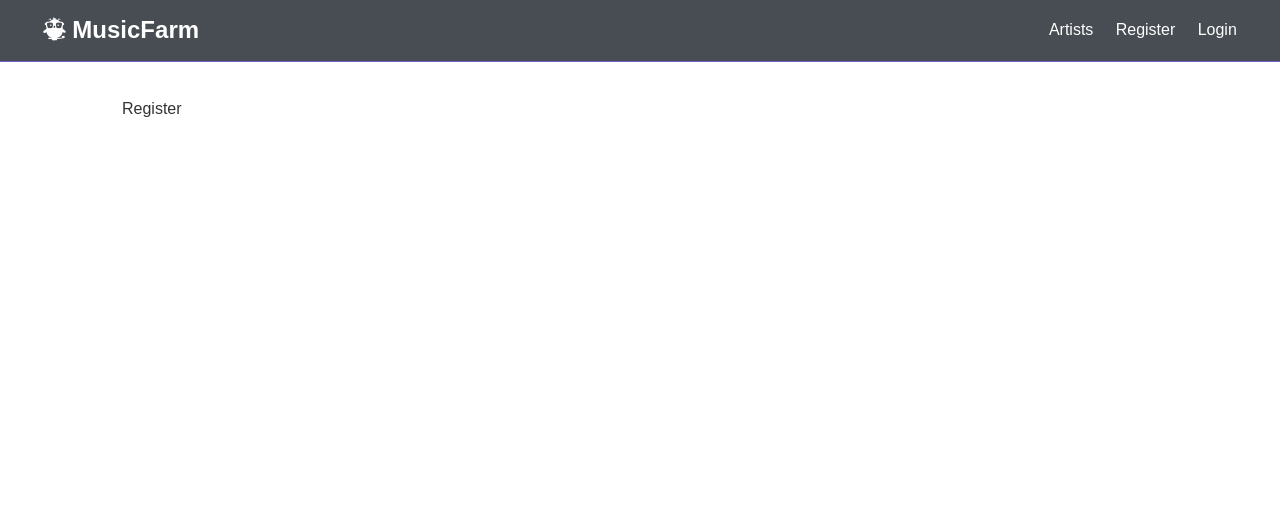
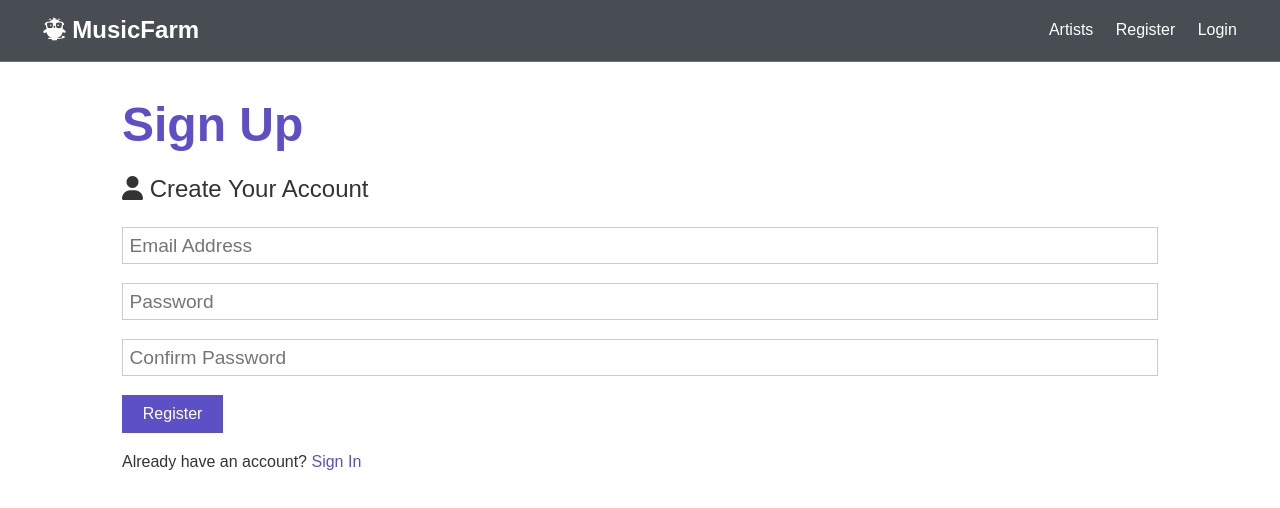
Before and after one commit to pledovski/MusicFarm, a React (Create React App) app in the folder client/: page /register in a window 1280 px wide. Shown: the top 508 px of the page. Built offline with nearby package versions, Linux system fonts and the light colour scheme; the HTML template or start-up script is replaced by a standard one.

Commit message:
SignIn / SignUp forms added

```diff
--- a/client/src/App.js
+++ b/client/src/App.js
@@ -8,7 +8,7 @@
 
 const App = () =>
     <Router>
-      <Fragment className="App">
+      <Fragment>
         <Navbar />
         <Route exact path="/" component={ Landing } />
         <section className="container">
@@ -17,7 +17,7 @@
             <Route exact path="/login" component={ Login } />
           </Switch>
         </section>
-    </Fragment>
+      </Fragment>
     </Router>
 
 
--- a/client/src/components/auth/Login.js
+++ b/client/src/components/auth/Login.js
@@ -1,10 +1,53 @@
-import React from 'react'
+import React, { Fragment, useState } from 'react';
+import { Link } from 'react-router-dom';
 
 const Login = () => {
+  const [formData, setFormData] = useState({
+    email: '',
+    password: ''
+  });
+
+  const { email, password } = formData;
+
+  const onChange = e => setFormData({ ...formData, [e.target.name]: e.target.value });
+
+  const onSubmit = async e => {
+    e.preventDefault();
+    console.log('SUCCESS');
+  }
+
   return (
-    <div>
-      Login
-    </div>
+    <Fragment>
+      <h1 className="large text-primary">Sign In</h1>
+      <p className="lead"><i className="fas fa-user"></i> Sign Into Your Account</p>
+      <form className="form" onSubmit={e => onSubmit(e)}>
+        <div className="form-group">
+          <input
+            type="email"
+            placeholder="Email Address"
+            name="email"
+            value={email}
+            onChange={e => onChange(e)}
+            required
+          />
+        </div>
+        <div className="form-group">
+          <input
+            type="password"
+            placeholder="Password"
+            name="password"
+            value={password}
+            onChange={e => onChange(e)}
+            minLength="6"
+            required
+          />
+        </div>
+        <input type="submit" className="btn btn-primary" value="Login" />
+      </form>
+      <p className="my-1">
+        Don't have an account? <Link to="/register">Sign Up</Link>
+      </p>
+    </Fragment>
   )
 }
 
--- a/client/src/components/auth/Register.js
+++ b/client/src/components/auth/Register.js
@@ -1,10 +1,69 @@
-import React from 'react'
+import React, { Fragment, useState } from 'react';
+import { Link } from 'react-router-dom';
 
 const Register = () => {
+  const [formData, setFormData] = useState({
+    email: '',
+    password: '',
+    password2: ''
+  });
+
+  const { email, password, password2 } = formData;
+
+  const onChange = e => setFormData({ ...formData, [e.target.name]: e.target.value });
+
+  const onSubmit = async e => {
+    e.preventDefault();
+    if(password !== password2) {
+      console.log('Passwords do not match');
+    } else {
+      console.log('SUCCESS');
+    }
+  }
+
   return (
-    <div>
-      Register
-    </div>
+    <Fragment>
+      <h1 className="large text-primary">Sign Up</h1>
+      <p className="lead"><i className="fas fa-user"></i> Create Your Account</p>
+      <form className="form" onSubmit={e => onSubmit(e)}>
+        <div className="form-group">
+          <input
+            type="email"
+            placeholder="Email Address"
+            name="email"
+            value={email}
+            onChange={e => onChange(e)}
+            required
+          />
+        </div>
+        <div className="form-group">
+          <input
+            type="password"
+            placeholder="Password"
+            name="password"
+            value={password}
+            onChange={e => onChange(e)}
+            minLength="6"
+            required
+          />
+        </div>
+        <div className="form-group">
+          <input
+            type="password"
+            placeholder="Confirm Password"
+            name="password2"
+            value={password2}
+            onChange={e => onChange(e)}
+            minLength="6"
+            required
+          />
+        </div>
+        <input type="submit" className="btn btn-primary" value="Register" />
+      </form>
+      <p className="my-1">
+        Already have an account? <Link to="/login">Sign In</Link>
+      </p>
+    </Fragment>
   )
 }
 
```
Also changed, not shown: 2 other files (tests, documents, lock files or other folders).
